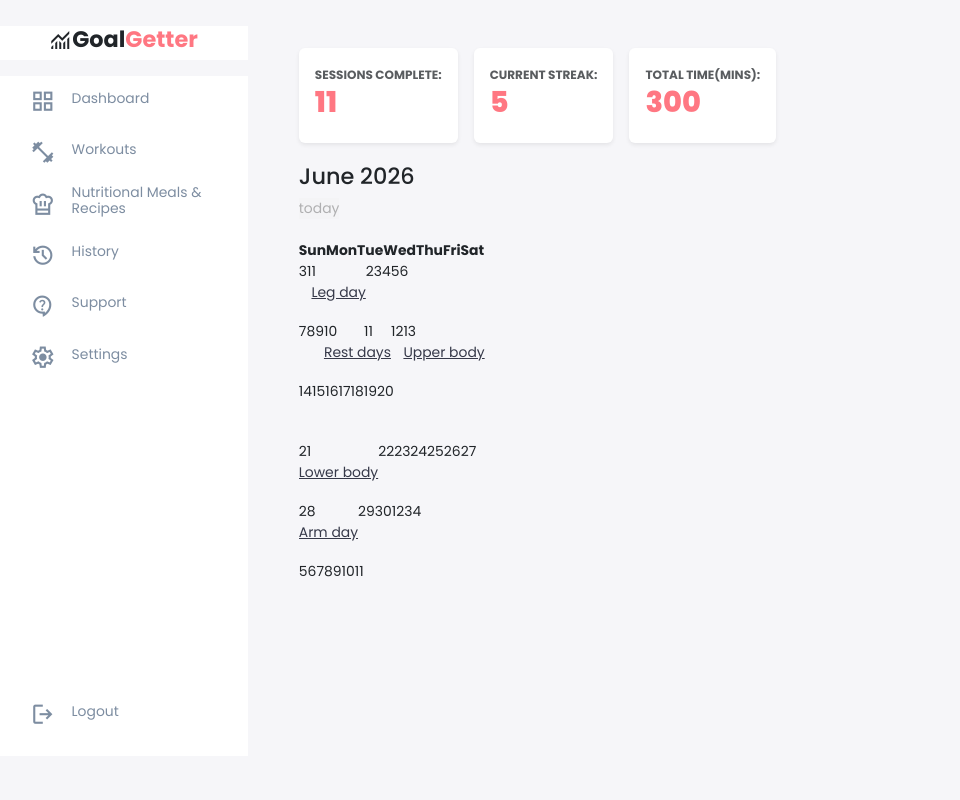
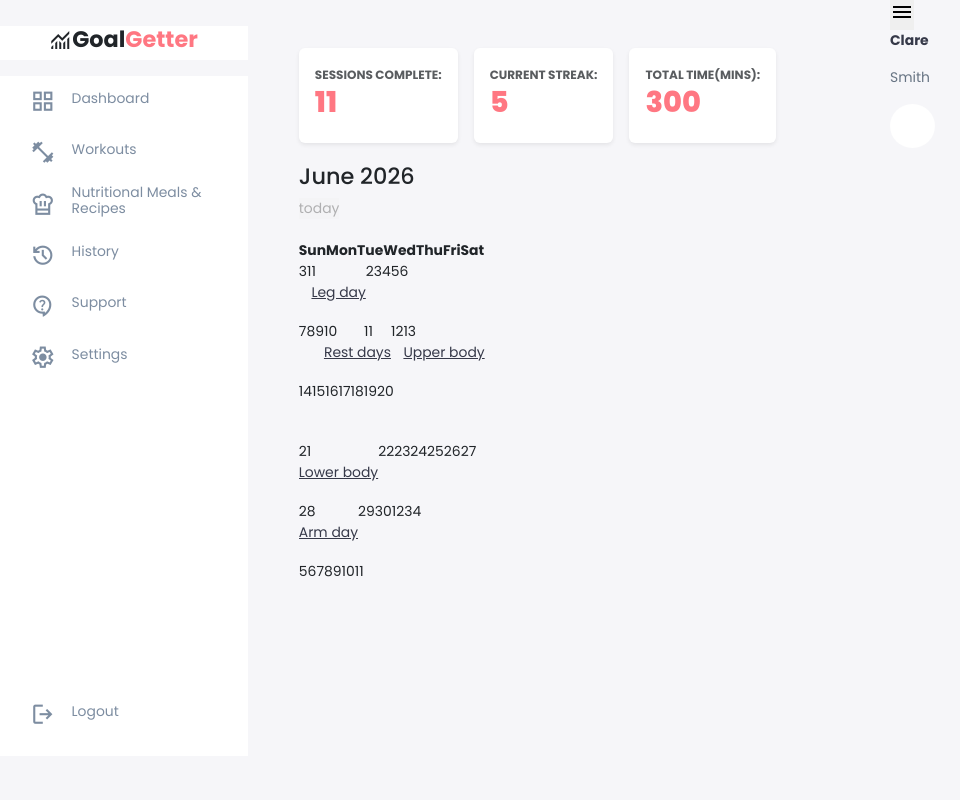
Before and after one commit to lanamnj0/goalgetter, a Flask app: page / in a window 1280 px wide. Shown: the whole page, without its empty margins (84-1044 px from the left). Run offline with Flask 3, Linux system fonts and the light colour scheme; lists and menus that the app fills with data are empty; some libraries are stand-ins or nearby versions.

Commit message:
corrected route to the current flask route given by teammate for testing if mock backend data works for frontend

```diff
--- a/templates/layout.html
+++ b/templates/layout.html
@@ -1,16 +1,7 @@
-<!--
-Citations:
-- Sidebar and UI layout provided by Creative Babar through video tutorials.
-- UI Calendar template provided by Colorlib
-- Workout carousel images provided by SwiperJS Demo playground.
-- Documentation for grids, columns, rows, styling, widgets, dropdown feature provided by Bootstrap website. https://getbootstrap.com/docs/5.3/components/carousel/
-- Bootstrap Gridview tutorial provided by Omerko video tutorial.
--->
-
-<!-- type 'open layout.html' in terminal to see this template browser, or 'python frontend.py' for dynamic viewing, if 'frontend.py' file available -->
 <!DOCTYPE html>
 <html lang="en">
 <head>
+    <!-- Required meta tags -->
     <meta charset="UTF-8">
     <meta http-equiv="X-UA-Compatible" content="IE=edge">
     <meta name="viewport" content="width=device-width, initial-scale=1.0">
@@ -54,7 +45,7 @@ Citations:
                     <span class="material-symbols-outlined">grid_view</span>
                     <h3>Dashboard</h3>
                 </a>
-                <a href="/workouts" class="nav-link text-decoration-none" class="list-group-item list-group-item-action {% if '/workouts' in request.path %}active{% endif %}">
+                <a href="/exercises" class="nav-link text-decoration-none" class="list-group-item list-group-item-action {% if '/exercises' in request.path %}active{% endif %}">
                     <span class="material-symbols-outlined">fitness_center</span>
                     <h3>Workouts</h3>
                 </a>
@@ -83,12 +74,34 @@ Citations:
 
         </aside>
 
+        <!-- Main section start (the center part of the UI where things side other than the sidebar-->
         <main class="flex-grow-1 p-5" style="min-width: 0; min-height: 100vh;">
             {% block main %} {% endblock %}
         </main>
 
+        <!-- Where the profile picture and name is sat-->
+        <div class="right">
+            <div class="top">
+                <button id="menu_bar">
+                    <span class="material-symbols-outlined">menu</span>
+                </button>
+            </div>
+
+            <div class="profile">
+                <div class="info">
+                    <p><b>Clare</b></p>
+                    <p>Smith</p>
+                    <small class="text-muted"></small>
+                </div>
+                <div class="profile-photo">
+                    <img src="../static/tester-image-profile.jpeg" alt="">
+                </div>
+            </div>
+
+        </div>
 
     </div>
+    <!-- links to the script.js file if dynamic actions needs to be added -->
     <script src="../static/script.js"></script>
 </body>
 </html>
```
